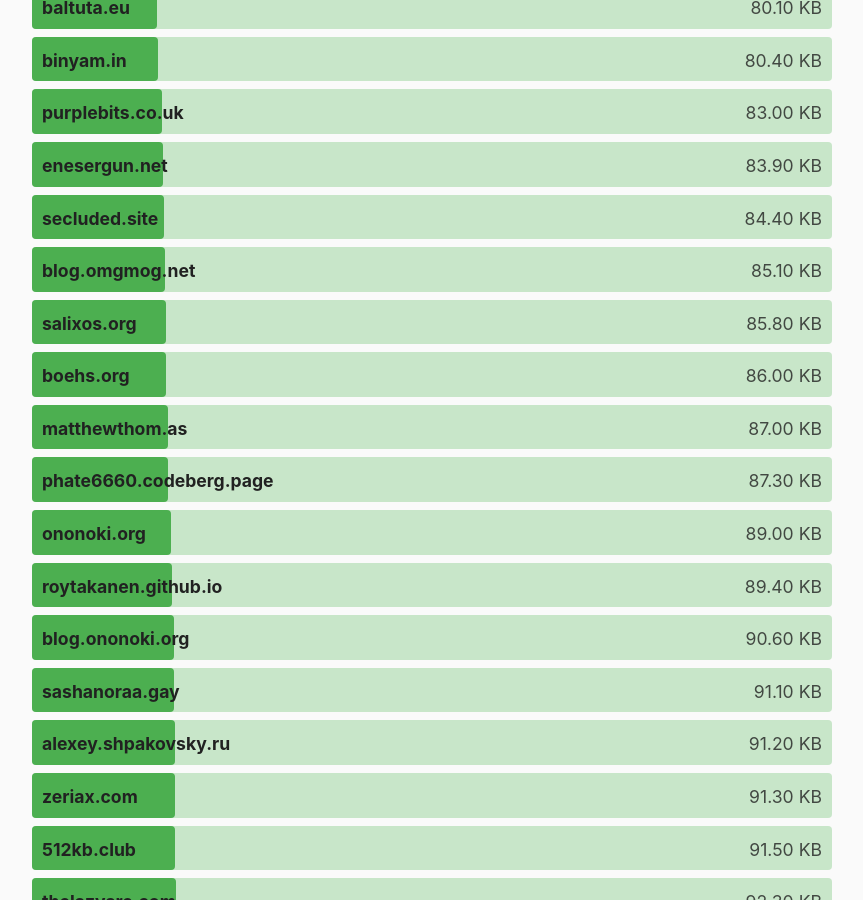
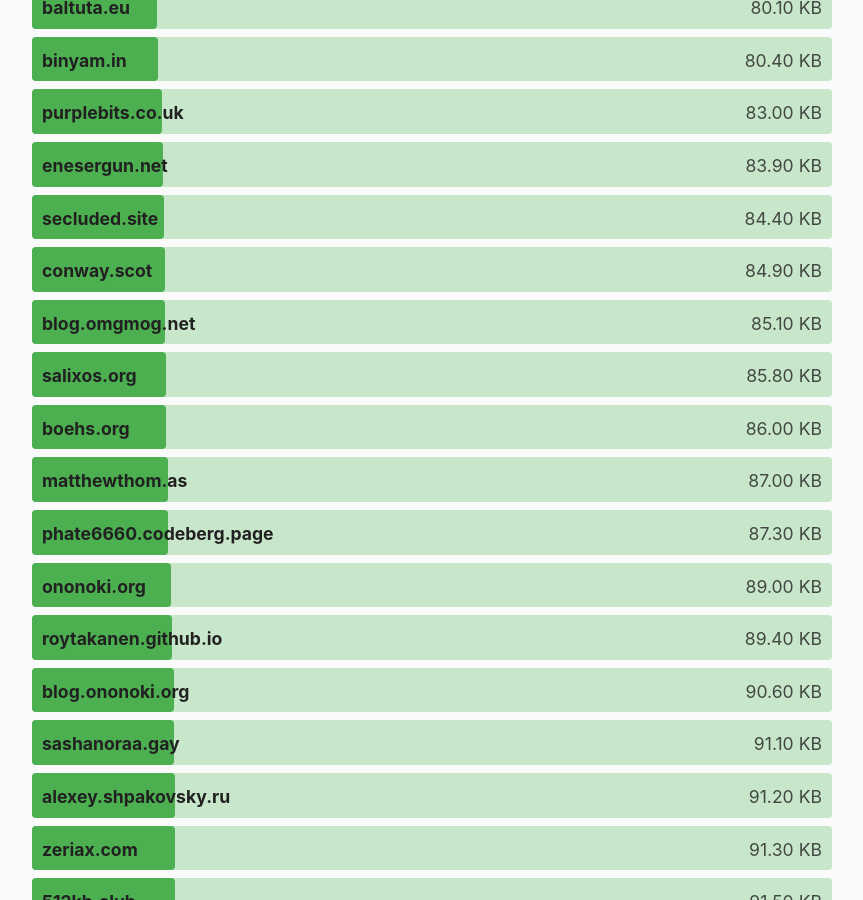
Before and after one commit to kevquirk/512kb.club, a Jekyll site: the page built from index.md, in a window 1280 px wide and 900 px high, scrolled down 17259 px. Shown: the whole window, without its empty margins (208-1071 px from the left). Built offline with Jekyll 4.4.1, drawn with Linux system fonts in a browser that asks for light colours.

Commit message:
Added conway.scot

```diff
--- a/_data/sites.yml
+++ b/_data/sites.yml
@@ -623,6 +623,11 @@
   url: https://control.org/
   size: 154
   last_checked: 2022-05-15
+
+- domain: conway.scot
+  url: https://conway.scot/
+  size: 84.9
+  last_checked: 2023-02-10
 
 - domain: coopermatt.com
   url: https://coopermatt.com/
```
